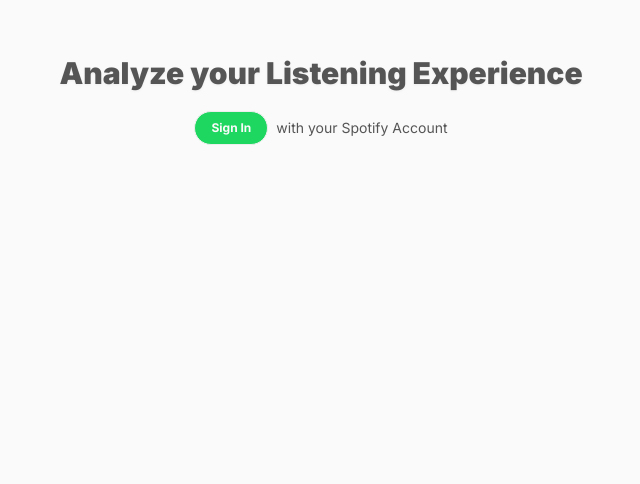
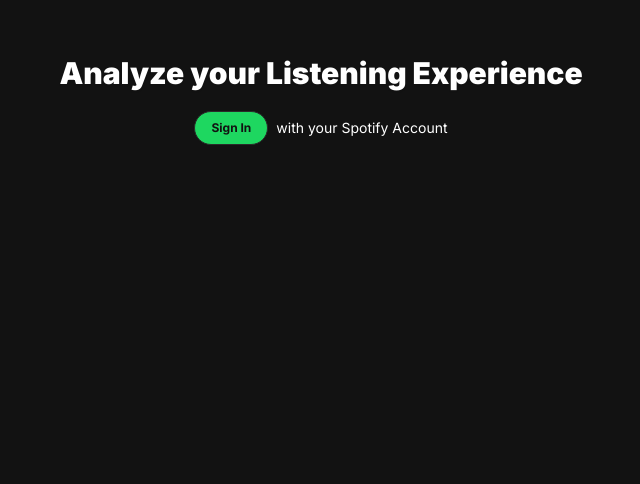
Before and after one commit to menma275/spotify-analyzer, a Next.js app: page / in a window 1280 px wide. Shown: the part 316-800 px from the top of the page, without its empty margins (319-959 px from the left). Built offline with nearby package versions, Linux system fonts and the light colour scheme; no server answers.

Commit message:
adjust css

```diff
--- a/app/globals.css
+++ b/app/globals.css
@@ -3,23 +3,15 @@
 @tailwind utilities;
 
 :root {
-  --fg: #555;
-  --mg: #ffffff;
-  --bg: #fafafa;
-  --border: #eee;
-  --subtle: #d5d5d5;
+  --fg: #ffffff;
+  --mg: #1f1f1f;
+  --bg: #121212;
+  --border: #2a2a2a;
+  --subtle: #575757;
   --accent: #1ed760;
   --accent-hl: #3be477;
 }
-@media (prefers-color-scheme: dark) {
-  :root {
-    --fg: #ffffff;
-    --mg: #1f1f1f;
-    --bg: #121212;
-    --border: #2a2a2a;
-    --subtle: #575757;
-  }
-}
+
 body {
   font-family: Inter, GeistMonoVF, Arial, Helvetica, sans-serif;
   color: var(--fg);
```
